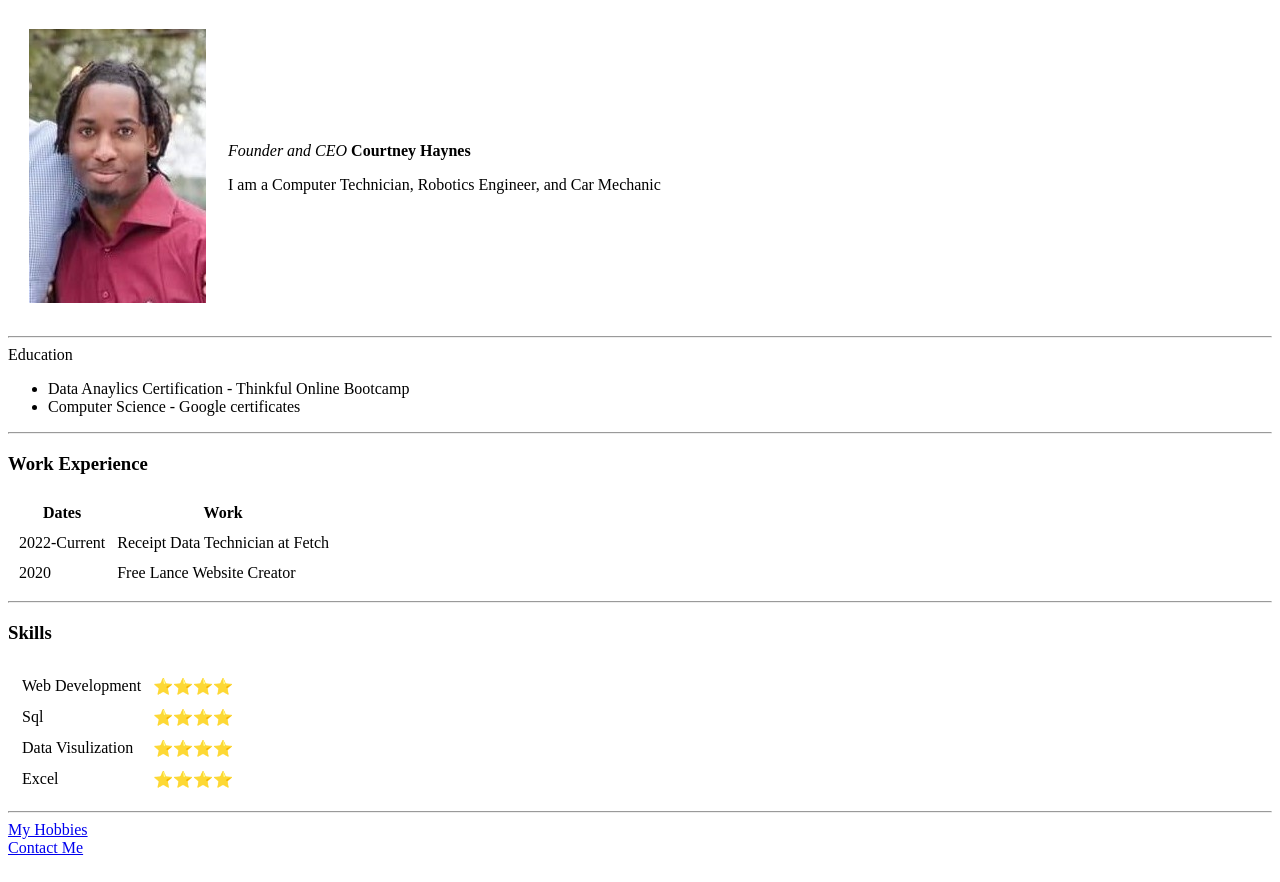
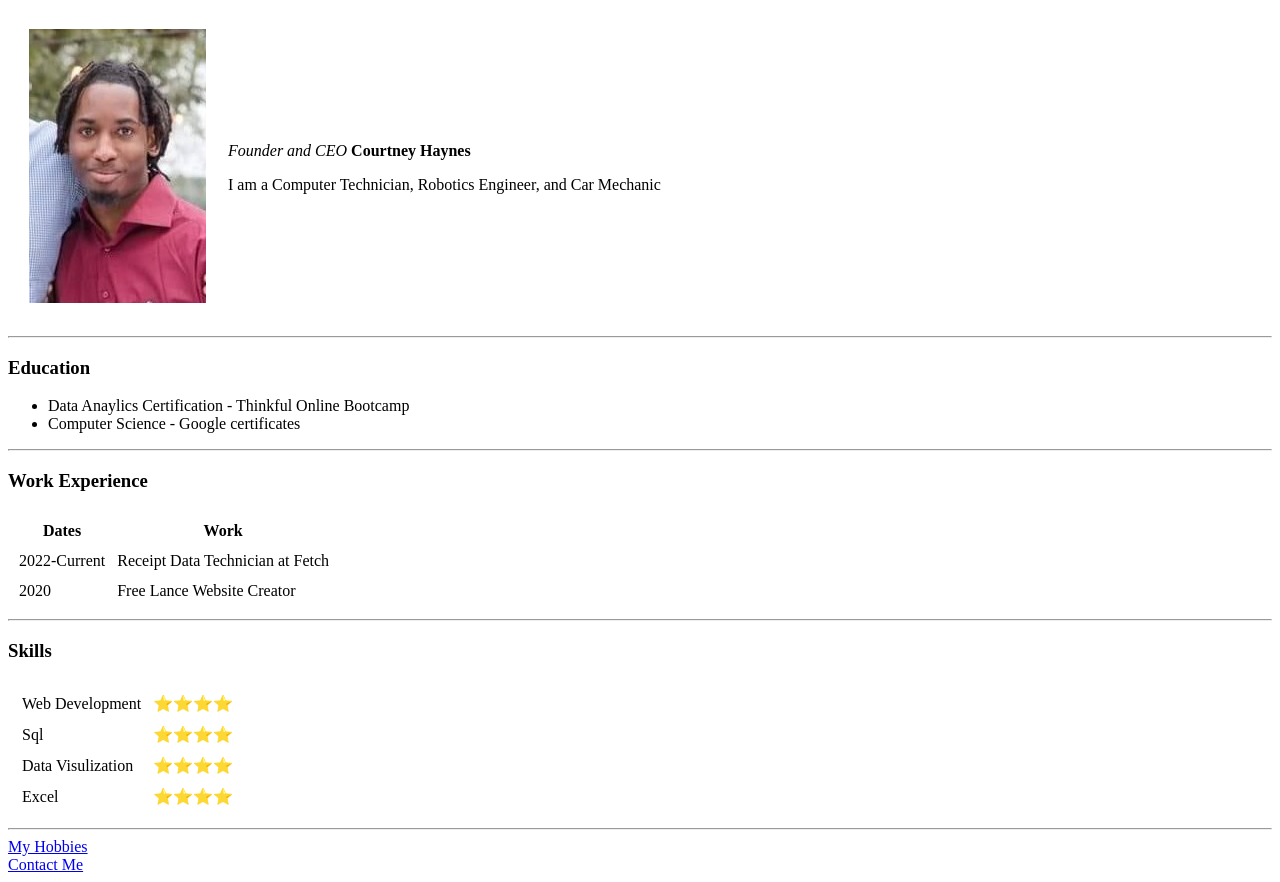
Before and after one commit to CourtneyCHaynes/practice-website, a plain HTML site: page index.html in a window 1280 px wide. Drawn offline with Linux system fonts and the light colour scheme.

Commit message:
Update index.html

```diff
--- a/index.html
+++ b/index.html
@@ -18,7 +18,7 @@
 
 
 <hr>
-<hr3>Education</hr3>
+<h3>Education</h3>
 <ul>
     <li>
      Data Anaylics Certification - Thinkful Online Bootcamp
```
